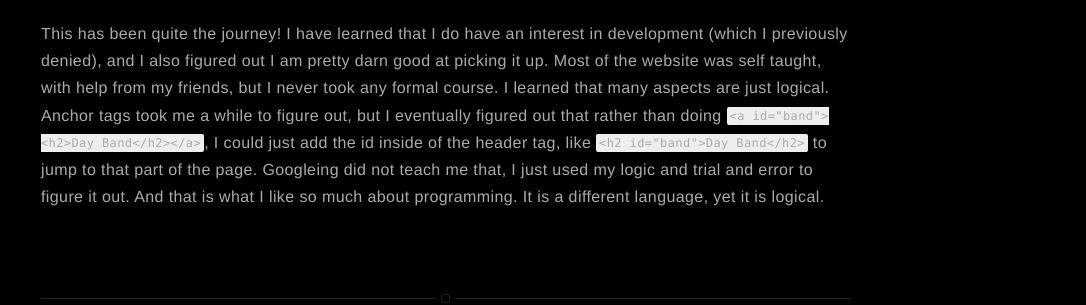
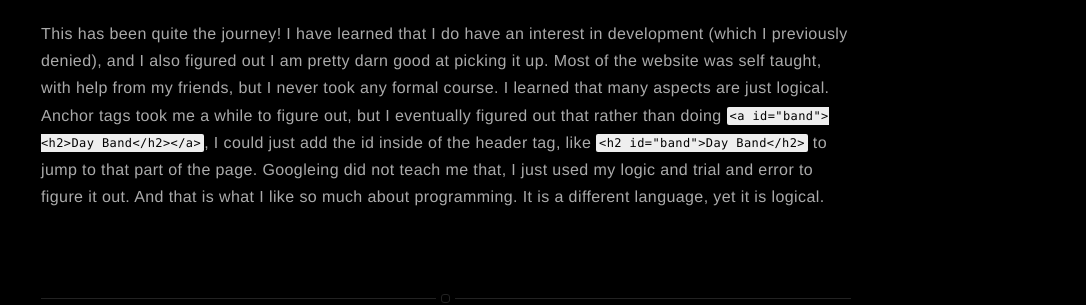
Before and after one commit to JDBurchHuzzah/jdburchhuzzah.github.io, a Jekyll site: the page built from _posts/2023-10-26-my-website-is-published.markdown, in a window 1280 px wide. Shown: the part 1343-1648 px from the top of the page, without its empty margins (194-1280 px from the left). Built offline with Jekyll 4.4.1, drawn with Linux system fonts in a browser that asks for light colours; nearby versions of some CDN libraries.

Commit message:
Update general.sass

```diff
--- a/_sass/base/general.sass
+++ b/_sass/base/general.sass
@@ -96,6 +96,7 @@
 	padding: 2px 3px
 	font-family: $fontMonospace
 	font-size: 12px
+	color: $sigma
 	vertical-align: middle
 	background: #eee
 	border-radius: 2px
```
